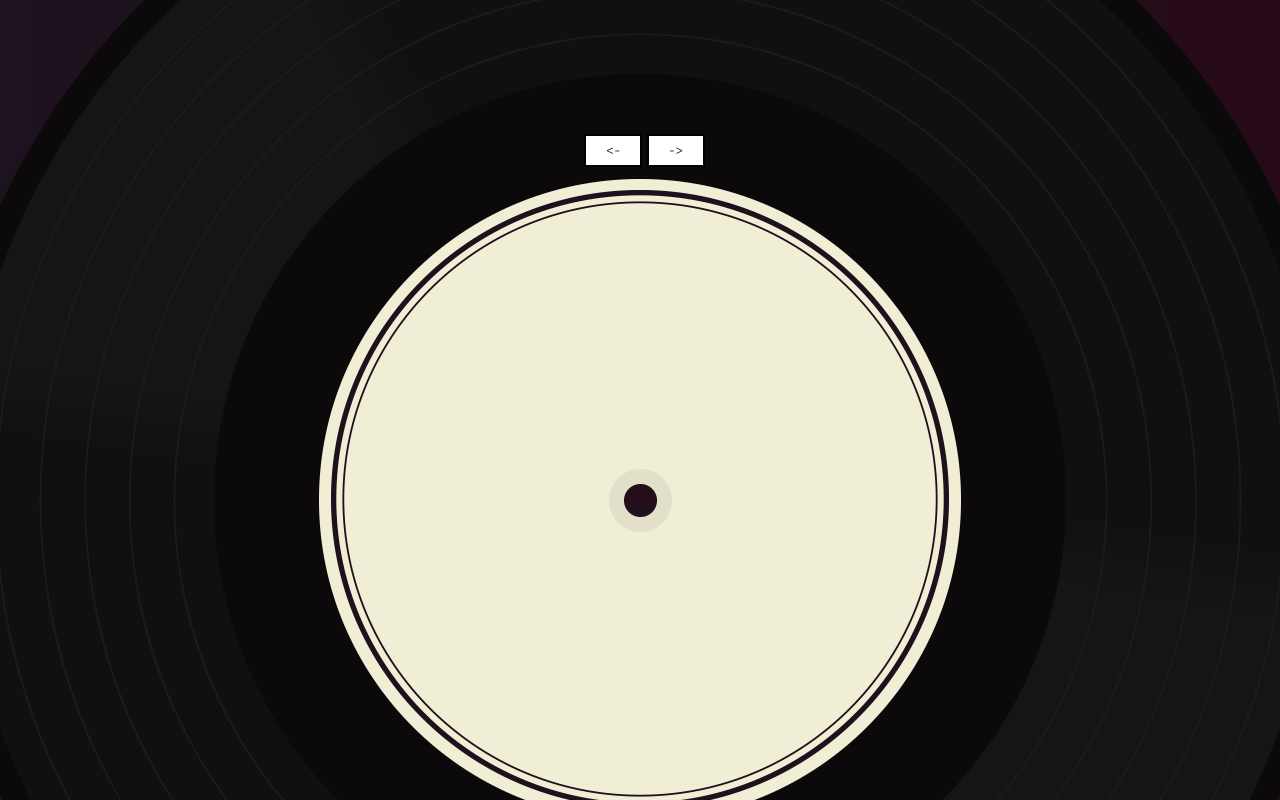
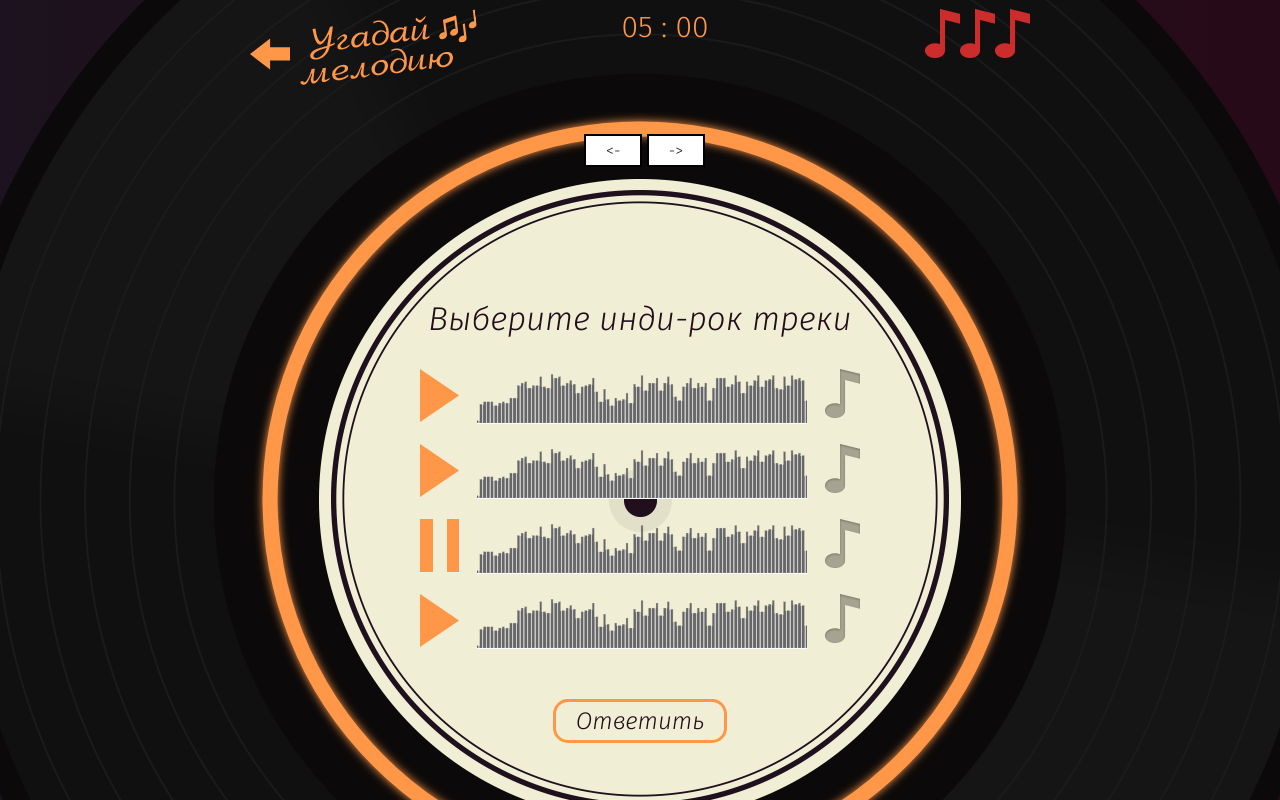
Before and after one commit to yialo/guessmelody, a website: page index.html in a window 1280 px wide. Both pictures are taken after a click on the button "->". Shown: the top 800 px of the page. Drawn offline with nearby package versions, Linux system fonts and the light colour scheme; files that its build step writes are made by us from their sources.

Commit message:
Screen toggle added

```diff
--- a/js/main.js
+++ b/js/main.js
@@ -1 +1,51 @@
 'use strict';
+
+function getScreenTemplates() {
+  const templateContainers = document.querySelectorAll('template');
+  const templates = [];
+  templateContainers.forEach((it) => templates.push(it.content));
+  return templates;
+}
+
+const appEl = document.querySelector('.app');
+const mainEl = appEl.querySelector('.main');
+const screenTemplates = getScreenTemplates();
+let currentScreenIndex = 0;
+
+function renderScreen(index) {
+  const screenEl = screenTemplates[index].cloneNode(true);
+  mainEl.appendChild(screenEl);
+}
+
+renderScreen(currentScreenIndex);
+
+function addScreenToggleHandlers() {
+  const Buttons = {
+    previous: appEl.querySelector(`.js-arrow-previous`),
+    next: appEl.querySelector(`.js-arrow-next`),
+  };
+
+  Buttons.previous.addEventListener('click', () => {
+    if (currentScreenIndex === 0) {
+      currentScreenIndex = screenTemplates.length - 1;
+    } else {
+      currentScreenIndex -= 1;
+    }
+    const newScreenEl = screenTemplates[currentScreenIndex].cloneNode(true);
+    mainEl.removeChild(mainEl.children[0]);
+    mainEl.appendChild(newScreenEl);
+  });
+
+  Buttons.next.addEventListener('click', () => {
+    if (currentScreenIndex === screenTemplates.length - 1) {
+      currentScreenIndex = 0;
+    } else {
+      currentScreenIndex += 1;
+    }
+    const newScreenEl = screenTemplates[currentScreenIndex].cloneNode(true);
+    mainEl.removeChild(mainEl.children[0]);
+    mainEl.appendChild(newScreenEl);
+  });
+}
+
+addScreenToggleHandlers();
```
Also changed, not shown: index.html (+2 -0 lines).
